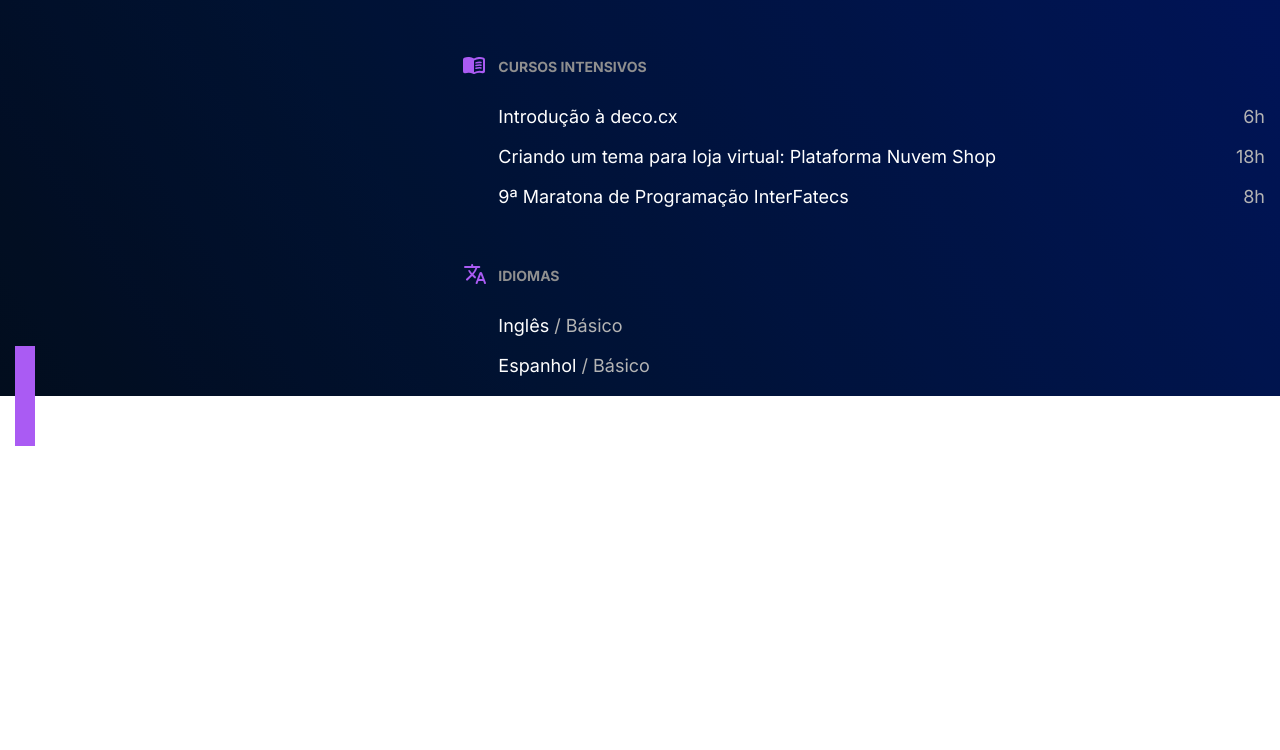
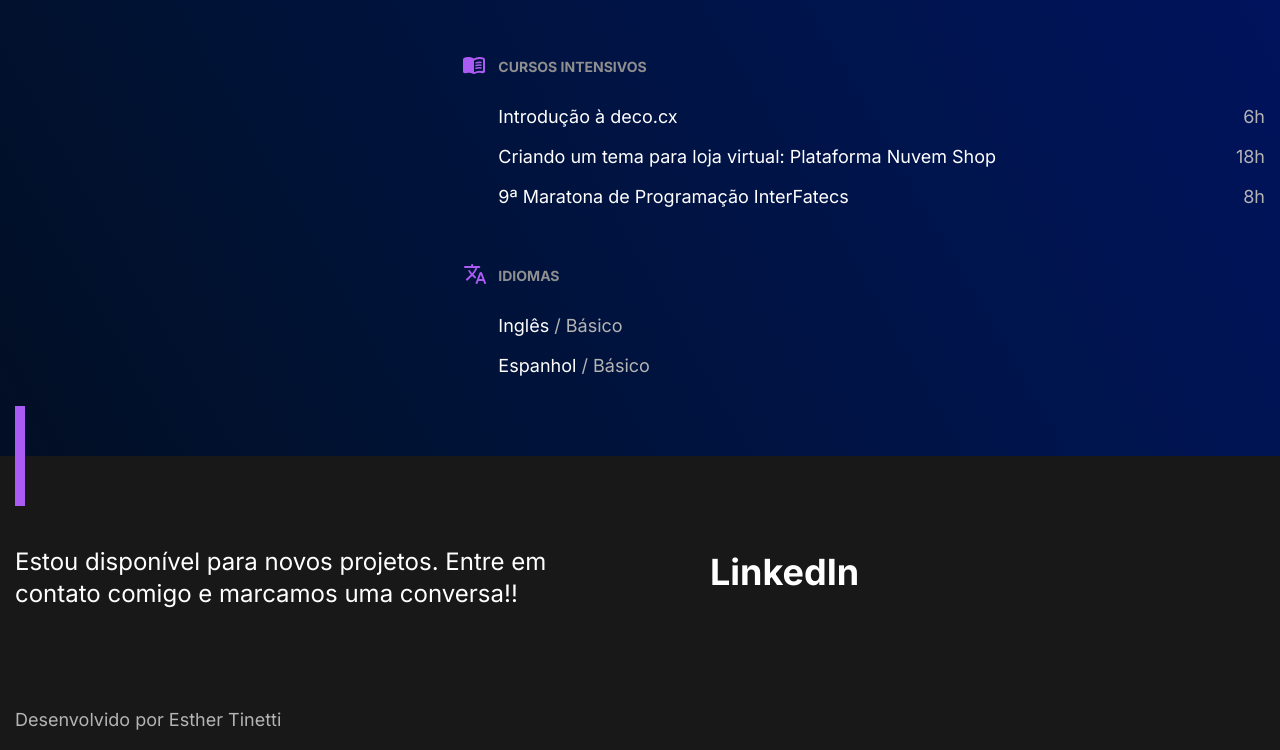
Before and after one commit to esthertinetti/profile, a plain HTML site: page index.html in a window 1280 px wide. Shown: the part 1463-2213 px from the top of the page. Before the commit the page ends 1909 px from the top, so only its background shows below. Drawn offline with Linux system fonts and the light colour scheme.

Commit message:
Footer finalizado

```diff
--- /dev/null
+++ b/css/footer.css
@@ -0,0 +1,85 @@
+.footer {
+    background: var(--bgGray);
+    padding-top: 30px;
+}
+
+.footer .container {
+    margin-top: 0;
+    padding: 60px 0 20px;
+    grid-template-columns: 1fr 1fr;
+    align-items: center;
+}
+
+.footer-texto {
+    font-size: 1.5rem;
+    line-height: 1.33;
+    color: var(--font);
+}
+
+.footer-contato li {
+    font-weight: bold;
+    font-size: 2.25rem;
+    line-height: 1.1;
+    color: var(--font);
+    margin-bottom: 10px;
+}
+
+.footer-contato li a {
+    color: var(--font);
+    transition: 300ms all;
+    position: relative;
+    padding: 10px 20px;
+}
+
+.footer-contato li a::before {
+    content: '';
+    position: absolute;
+    height: 0;
+    width: 0;
+    bottom: 5px;
+    left: 12px;
+    transition: 300ms all;
+    border-bottom: 2px solid transparent;
+    border-left: 2px solid transparent;
+}
+
+.footer-contato li a:hover {
+    color: var(--colorHover);
+}
+
+.footer-contato li a:hover::before {
+    width: 40%;
+    height: 55%;
+    border-color: var(--colorHover);
+}
+
+.footer-copy {
+    grid-column: 1 / -1;
+    font-size: 1.125rem;
+    color: var(--font3);
+}
+
+@media (max-width: 1330px) {
+    .footer .container {
+        padding: 60px 15px 20px;
+    }
+}
+
+@media (max-width: 800px) {
+    .footer .container {
+        grid-template-columns: 1fr;
+        gap: 40px;
+    }
+
+    .footer-contato li{
+        font-size: 1.5rem;
+    }
+}
+
+@media (max-width: 700px) {
+    .footer-contato li a::before{
+        width: 40%;
+        height: 55%;
+        border-color: var(--colorHover);
+    }
+}
--- a/css/formacao.css
+++ b/css/formacao.css
@@ -3,14 +3,14 @@
 }
 
 .formacao .container {
-    padding-top: 60px;
+    padding: 60px 0;
     position: relative;
 }
 
 .formacao .container::after {
     content: '';
     display: block;
-    width: 20px;
+    width: 10px;
     height: 100px;
     background: var(--colorHover);
     position: absolute;
@@ -123,13 +123,19 @@
 .formacao-cursos li{
     display: flex;
     justify-content: space-between;
+    align-items: center;
+}
+
+@media (max-width: 1330px) {
+    .formacao .container {
+        padding: 60px 15px;
+    }
 }
 
 @media (max-width: 800px) {
     .formacao .container {
         grid-template-columns: 1fr;
         gap: 40px;
-        padding-bottom: 60px;
     }
 
     .formacao .subtitle {
--- a/css/header.css
+++ b/css/header.css
@@ -10,6 +10,12 @@
 body[data-scroll-mode='up'] .header,
 body[data-scroll-mode='down'] .header {
     background: var(--bgGray);
+}
+
+.header-name a,
+.header-name a:focus,
+.header-name a:visited {
+    color: var(--font);
 }
 
 .header-container {
--- a/css/style.css
+++ b/css/style.css
@@ -4,3 +4,4 @@
 @import url('./introducao.css');
 @import url('./experiencia.css');
 @import url('./formacao.css');
+@import url('./footer.css');
--- a/index.html
+++ b/index.html
@@ -13,7 +13,11 @@
     <body>
         <header class="header">
             <div class="header-container">
-                <h1 class="header-name">Esther Tinetti</h1>
+                <h1 class="header-name">
+                    <a href="/">
+                        Esther Tinetti
+                    </a>
+                </h1>
                 <nav>
                     <ul class="header-menu">
                         <li>
@@ -129,6 +133,22 @@
             </div>
         </section>
 
+        <footer class="footer" id="contato">
+            <div class="container">
+                <p class="footer-texto">
+                    Estou disponível para novos projetos. Entre em contato comigo e marcamos uma conversa!!
+                </p>
+
+                <ul class="footer-contato">
+                    <li><a href="https://www.linkedin.com/in/esthertinetti/" target="_blank" aria-label="LinkedIn">LinkedIn</a></li>
+                </ul>
+
+                <p class="footer-copy">
+                    Desenvolvido por Esther Tinetti
+                </p>
+            </div>
+        </footer>
+
         <script type="text/javascript" src="./js/script.js"></script>
     </body>
 </html>
```
